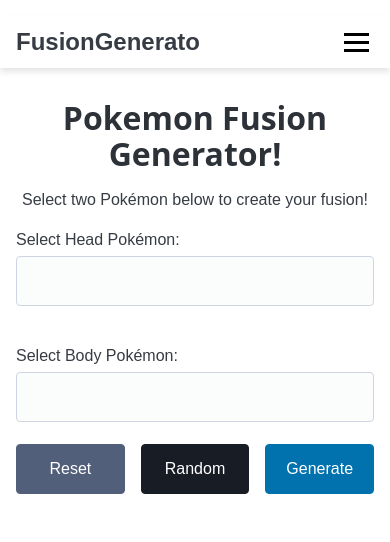
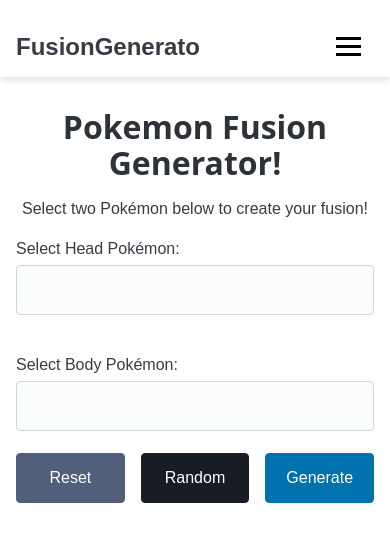
Before and after one commit to faithhill99/testing3, a plain HTML site: page index.html in a window 390 px wide. Drawn offline with nearby package versions, Linux system fonts and the light colour scheme.

Commit message:
Update styles.css

```diff
--- a/styles.css
+++ b/styles.css
@@ -53,6 +53,9 @@
   .menu-toggle {
     display: none;
     cursor: pointer;
+    background: white;
+    padding: 0.5rem;
+    border-radius: 4px;
   }
 
   .menu-toggle span {
```
